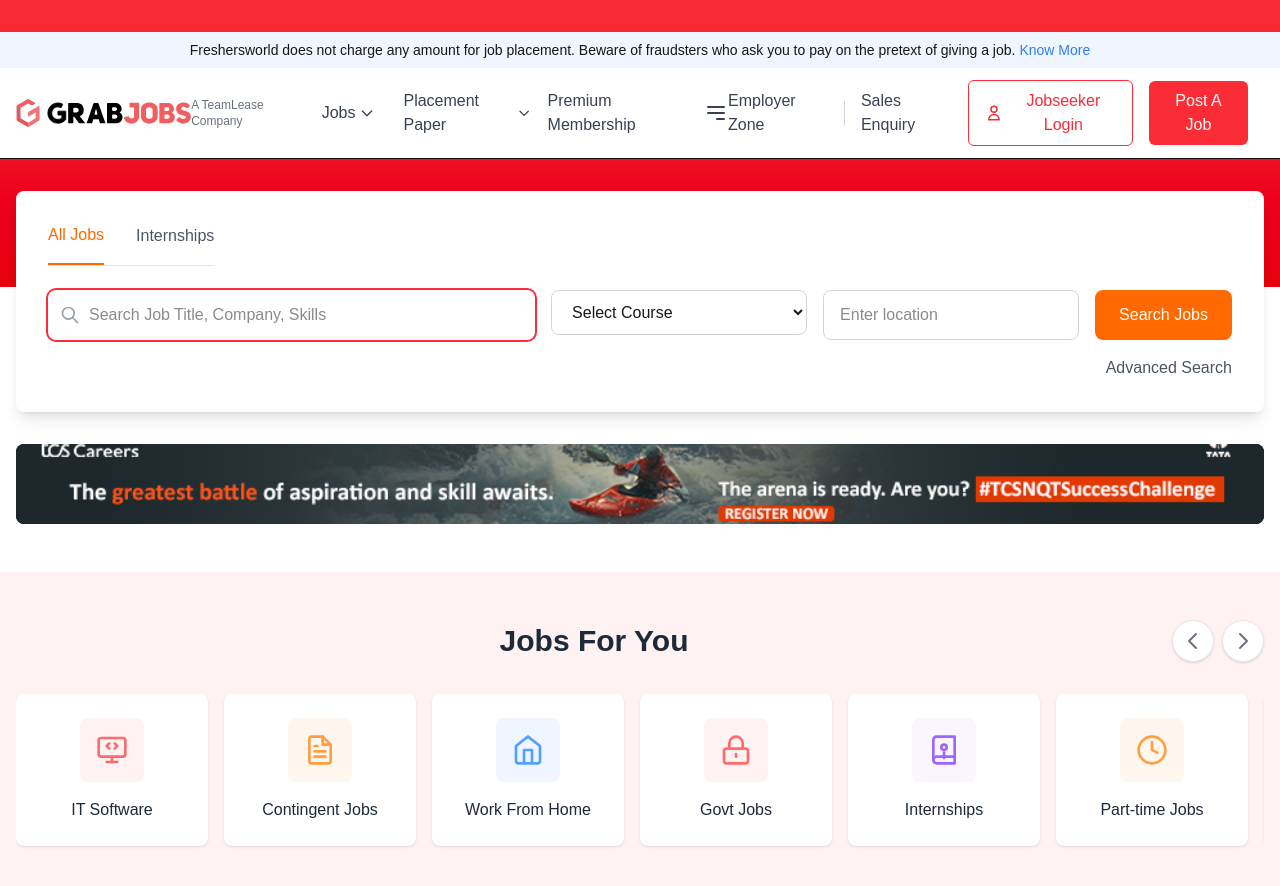
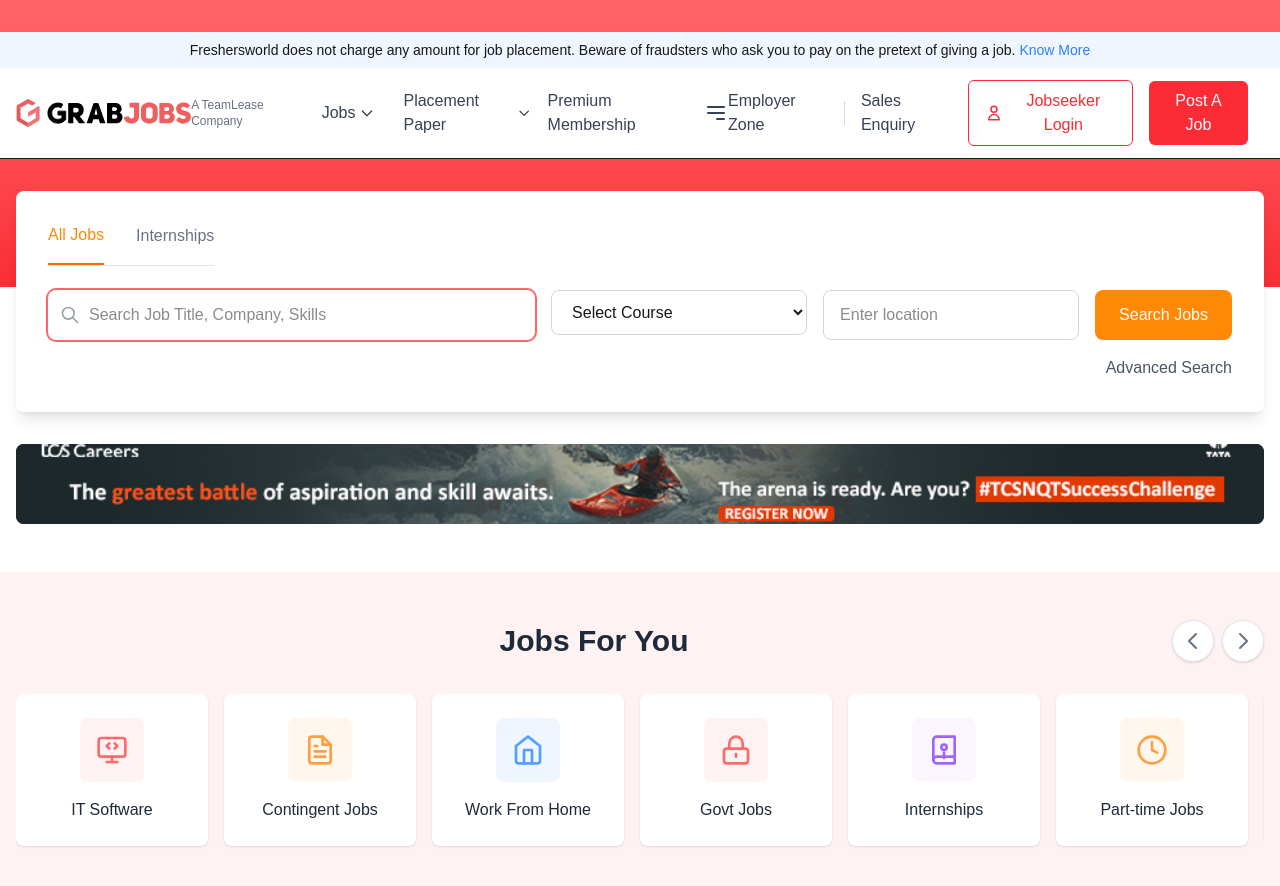
Before and after one commit to Durgesh3805/WebScraping_AiFilteration, a Next.js app in the folder website/: page /HeroPage in a window 1280 px wide. Shown: the top 886 px of the page. Built offline with nearby package versions, Linux system fonts and the light colour scheme.

Commit message:
Update HeroAllJobSearch layout and logic

```diff
--- a/website/app/component/HeroAllJobSearch.js
+++ b/website/app/component/HeroAllJobSearch.js
@@ -13,7 +13,7 @@
   return (
     <>
       {/* Red gradient background */}
-      <div className="bg-gradient-to-b from-red-500 to-red-600 pt-8 pb-32">
+      <div className="bg-gradient-to-b from-red-400 to-red-500 pt-8 pb-32">
         <Navbar />
       </div>
 
@@ -24,16 +24,16 @@
             <div className="flex border-b border-gray-200">
               <button
                 className={`mr-8 font-medium pb-4 ${activeTab === 'all'
-                  ? 'text-orange-500 border-b-2 border-orange-500'
-                  : 'text-gray-600 hover:text-orange-500'}`}
+                  ? 'text-orange-400 border-b-2 border-orange-500'
+                  : 'text-gray-500 hover:text-orange-500'}`}
                 onClick={() => setActiveTab('all')}
               >
                 All Jobs
               </button>
               <button
                 className={`font-medium pb-4 ${activeTab === 'internships'
-                  ? 'text-orange-500 border-b-2 border-orange-500'
-                  : 'text-gray-600 hover:text-orange-500'}`}
+                  ? 'text-orange-400 border-b-2 border-orange-400'
+                  : 'text-gray-500 hover:text-orange-500'}`}
                 onClick={() => setActiveTab('internships')}
               >
                 Internships
@@ -55,7 +55,7 @@
               <input
                 type="text"
                 placeholder="Search Job Title, Company, Skills"
-                className="pl-10 pr-4 py-3 w-full border border-gray-300 rounded-lg focus:outline-none focus:ring-2 focus:ring-red-500 focus:border-transparent"
+                className="pl-10 pr-4 py-3 w-full border border-gray-300 rounded-lg focus:outline-none focus:ring-2 focus:ring-red-400 focus:border-transparent"
                 autoFocus
               />
             </div>
@@ -63,7 +63,7 @@
             {/* Course Selection */}
             <div className="md:w-64">
               <select
-                className="w-full py-3 px-4 border border-gray-300 rounded-lg focus:outline-none focus:ring-2 focus:ring-red-500 focus:border-transparent"
+                className="w-full py-3 px-4 border border-gray-300 rounded-lg focus:outline-none focus:ring-2 focus:ring-red-400 focus:border-transparent"
               >
                 <option value="">Select Course</option>
                 <option value="engineering">Engineering</option>
@@ -77,12 +77,12 @@
               <input
                 type="text"
                 placeholder="Enter location"
-                className="w-full py-3 px-4 border border-gray-300 rounded-lg focus:outline-none focus:ring-2 focus:ring-red-500 focus:border-transparent"
+                className="w-full py-3 px-4 border border-gray-300 rounded-lg focus:outline-none focus:ring-2 focus:ring-red-400 focus:border-transparent"
               />
             </div>
 
             {/* Search Button */}
-            <button className="bg-orange-500 hover:bg-orange-600 text-white font-medium rounded-lg px-6 py-3 transition-colors">
+            <button className="bg-orange-400 hover:bg-orange-500 text-white font-medium rounded-lg px-6 py-3 transition-colors">
               Search Jobs
             </button>
           </div>
@@ -90,7 +90,7 @@
           {/* Advanced Search Link */}
           <div className="flex justify-end mt-4">
             <Link href="/advanced-search">
-              <span className="text-gray-600 hover:text-red-500 cursor-pointer">Advanced Search</span>
+              <span className="text-gray-600 hover:text-red-400 cursor-pointer">Advanced Search</span>
             </Link>
           </div>
         </div>
```
